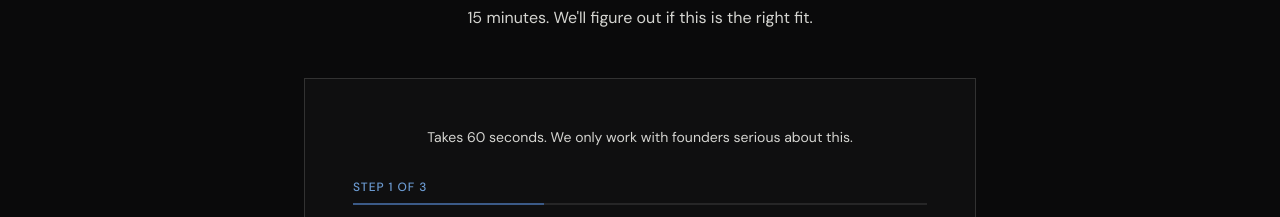
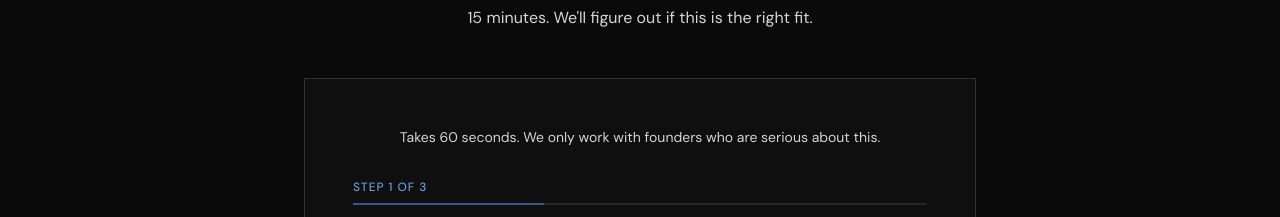
Before and after one commit to jarvis2785/peak-form-website, a Next.js app: page / in a window 1280 px wide. Shown: the part 6240-6457 px from the top of the page. Built offline with nearby package versions, Linux system fonts and the light colour scheme.

Commit message:
update qualifier form subheading

```diff
--- a/components/QualifierForm.tsx
+++ b/components/QualifierForm.tsx
@@ -153,7 +153,7 @@ export default function QualifierForm() {
       ) : (
         <div className="border border-foreground/15 bg-foreground/[0.02] p-8 md:p-12">
           <p className="text-center text-sm text-muted mb-8">
-            Takes 60 seconds. We only work with founders serious about this.
+            Takes 60 seconds. We only work with founders who are serious about this.
           </p>
 
           <div className="mb-10">
```
